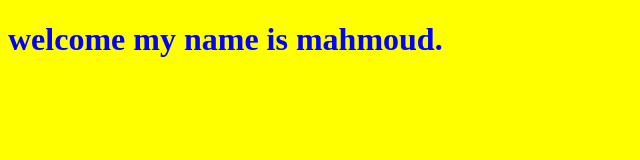
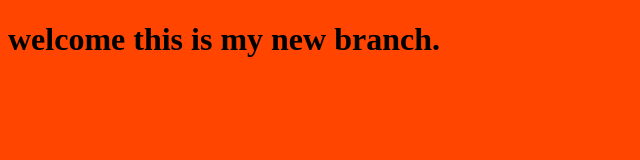
Before and after one commit to mahmoudelhadad207/myproject, a plain HTML site: page index.html in a window 1280 px wide. Shown: the whole page, without its empty margins (0-640 px from the left). Drawn offline with Linux system fonts and the light colour scheme.

Commit message:
changing style for title

```diff
--- a/index.html
+++ b/index.html
@@ -7,7 +7,7 @@
     <link rel="stylesheet" href="style.css">
 </head>
 <body>
-    <h1>welcome  my name is mahmoud.</h1>
+    <h1>welcome  this is my new branch.</h1>
     <script src="app.js"></script>
 </body>
 </html>
--- a/style.css
+++ b/style.css
@@ -1,6 +1,6 @@
 h1{
-    color:blue;
+    color:black;
 }
 body{
-    background-color:yellow;
+    background-color:orangered;
 }
```
